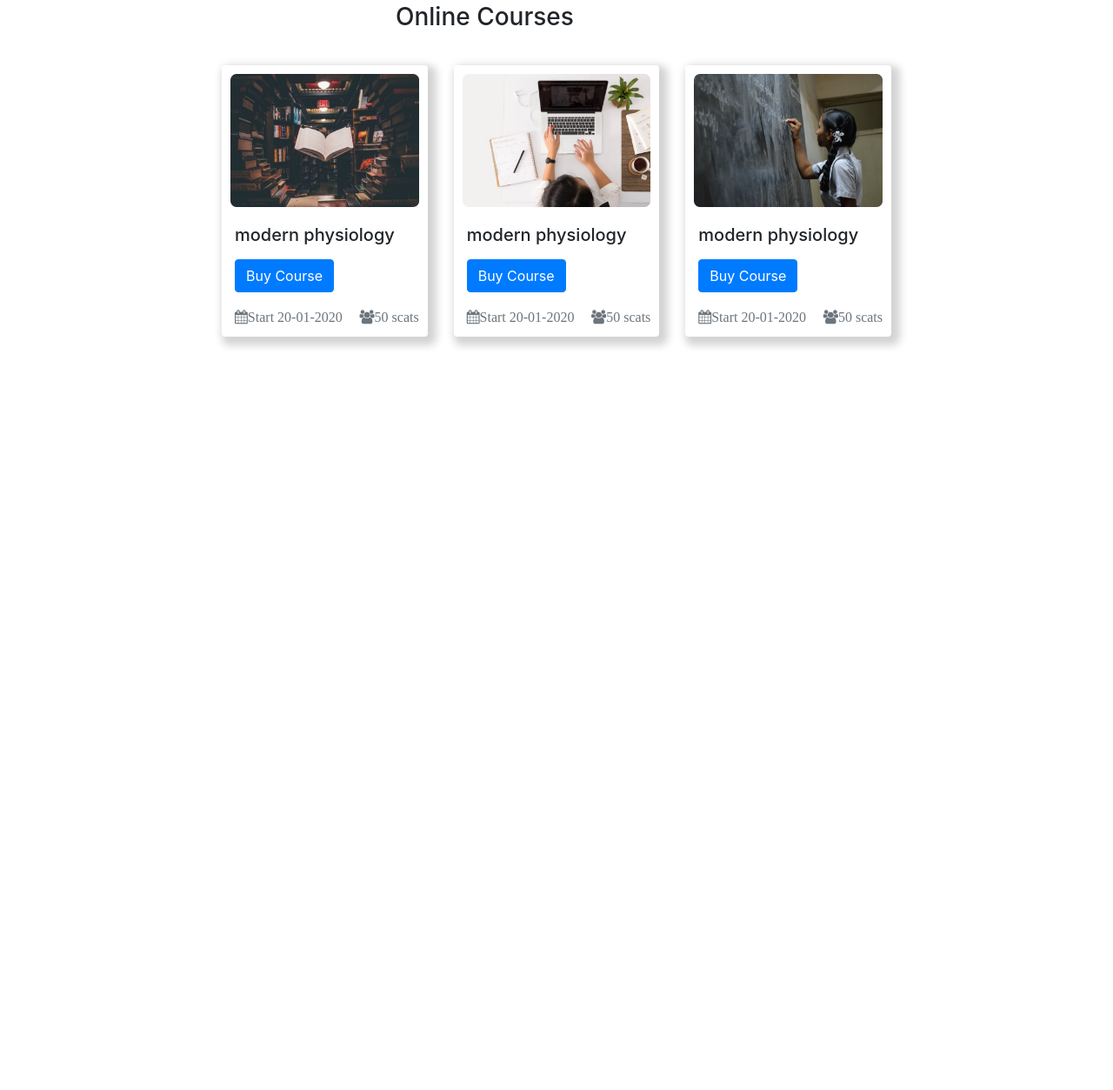
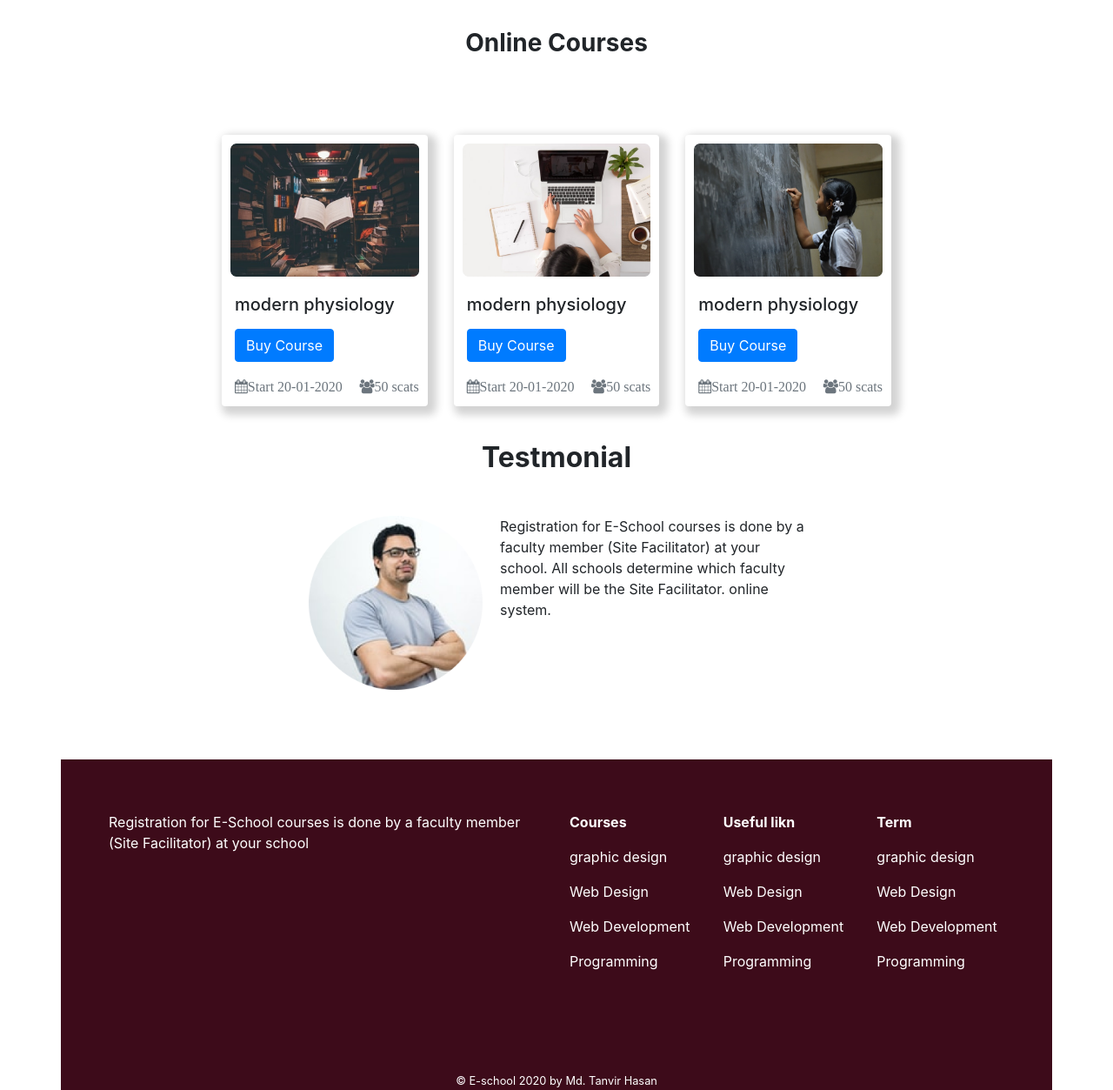
Before and after one commit to TanvirHasanAshik/e-school, a plain HTML site: page index.html in a window 1280 px wide. Shown: the part 854-2107 px from the top of the page at 87% size. Before the commit the page ends 1271 px from the top, so only its background shows below. Drawn offline with nearby package versions, Linux system fonts and the light colour scheme.

Commit message:
complete e-school

```diff
--- a/index.html
+++ b/index.html
@@ -39,7 +39,7 @@
     </header>
 
     <main>
-        <!----------Banner section----------->
+
         <section class="container banner">
             <section class="row ">
                 <article class="col-md-6 col-sm-6 d-flex justify-content-center align-items-center">
@@ -54,7 +54,6 @@
                 </article>
             </section>
         </section>
-        <!--END Banner section-->
 
         <section class="container d-flex justify-content-center">
             <section class="card-deck icon">
@@ -88,12 +87,14 @@
                 </div>
             </section>
         </section>
-        <section class="container courses">
-            <section class="row d-flex justify-content-center">
-                <article class="col-md-6 ">
+        <section class="container d-flex justify-content-center">
+            <section class="row  ">
+                <article class="col-md-12">
                     <h3>Online Courses</h3>
                 </article>
             </section>
+        </section>
+        <section class="container courses">
             <section class="card-deck">
                 <div class="card courses-img">
                     <img src="images/Morder psyc.png" class="card-img-top" alt="...">
@@ -133,8 +134,52 @@
                 </div>
             </section>
         </section>
+        <section class="container">
+            <section class="row">
+                <article class="col-md-12 d-flex justify-content-center">
+                    <h2>Testmonial</h2>
+                </article>
+            </section>
+        </section>
+        <section class="container d-flex justify-content-center">
+            <section class="row testmonial ">
+                <article class="col-md-12 d-flex justify-content-center">
+                    <img style="width:200px;" src="images/Man.png" alt="">
+                    <p>Registration for E-School courses is done by a faculty member (Site Facilitator) at your school. All schools determine which faculty member will be the Site Facilitator. online system.</p>
+                </article>
+            </section>
+        </section>
+    </main>
+    <footer class="container">
+        <section class="row d-flex justify-content-center">
+            <section class="col-md-6">
+                <p>Registration for E-School courses is done by a faculty member (Site Facilitator) at your school</p>
+            </section>
+            <section class="col-md-2">
+                <p> <b>Courses</b> </p>
+                <p>graphic design</p>
+                <p>Web Design</p>
+                <p>Web Development</p>
+                <p>Programming</p>
+            </section>
+            <section class="col-md-2">
+                <p> <b>Useful likn</b> </p>
+                <p>graphic design</p>
+                <p>Web Design</p>
+                <p>Web Development</p>
+                <p>Programming</p>
+            </section>
+            <section class="col-md-2">
+                <p> <b>Term</b> </p>
+                <p>graphic design</p>
+                <p>Web Design</p>
+                <p>Web Development</p>
+                <p>Programming</p>
+            </section>
+        </section>
+        <small class=" row d-flex justify-content-center">&copy E-school 2020 by Md. Tanvir Hasan</small >
 
-    </main>
+    </footer>
 
     <script src="https://code.jquery.com/jquery-3.5.1.slim.min.js" integrity="sha384-DfXdz2htPH0lsSSs5nCTpuj/zy4C+OGpamoFVy38MVBnE+IbbVYUew+OrCXaRkfj" crossorigin="anonymous"></script>
     <script src="https://cdn.jsdelivr.net/npm/popper.js@1.16.0/dist/umd/popper.min.js" integrity="sha384-Q6E9RHvbIyZFJoft+2mJbHaEWldlvI9IOYy5n3zV9zzTtmI3UksdQRVvoxMfooAo" crossorigin="anonymous"></script>
--- a/style.css
+++ b/style.css
@@ -9,7 +9,7 @@
     width: 1110px;
 }
 section{
-    margin-bottom: 30px;
+    margin-bottom: 40px;
 }
 .icon{
     width: 800px;
@@ -44,6 +44,12 @@ section{
 .card-body{
     padding-left: 5px;
 }
+.testmonial{
+    width:600px;
+}
+.testmonial article p{
+    padding-left:20px;
+}
 a{
     text-decoration: none;
     color: orange;
@@ -52,3 +58,14 @@ a:hover{
     color: rgb(46, 116, 46);
     text-decoration: none;
 }
+h1,h2,h3{
+    font-weight: 700;
+}
+footer{
+    background-color: rgb(61, 11, 26);
+    color: white;
+}
+footer .row{
+    margin: 0px 25px 0px 25px;
+    padding-top: 60px;
+}
```
